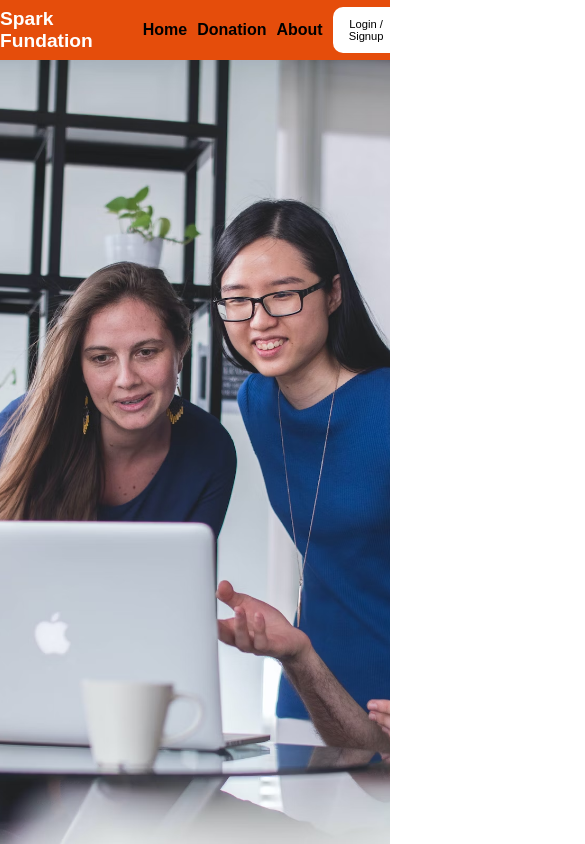
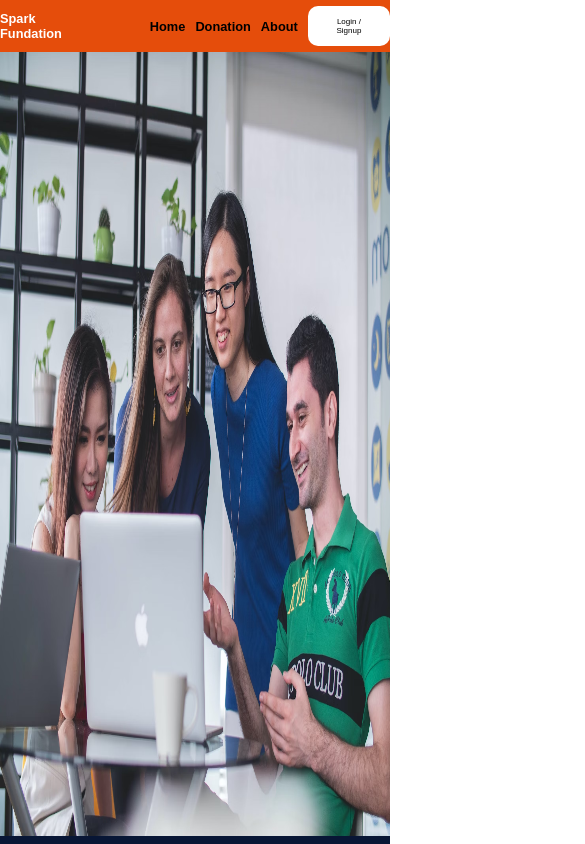
Before and after one commit to juber13/payment_intregation, a website: page frontEnd/index.html in a window 390 px wide. Shown: the top 844 px of the page, 585 px wide, since content can reach past the window. Drawn offline with Linux system fonts and the light colour scheme.

Commit message:
make resposive

```diff
--- a/frontEnd/style.css
+++ b/frontEnd/style.css
@@ -54,9 +54,14 @@ main {
 .justify-between {
   justify-content: space-between;
 }
+
 ul li a{
     color: #000;
     font-weight: bold;
+}
+
+ul li a:hover{
+  color: #fff;
 }
 
 
@@ -77,7 +82,7 @@ ul li a{
 .hero img{
     width: 100%;
     height: 100%;
-    object-fit: cover;
+    object-fit:cover;
     background-size: cover;
 }
 
@@ -128,6 +133,7 @@ ul li a{
   font-size: 6px;
   background-color: #cadef9;
   gap: 0;
+  cursor: pointer;
 }
 
 .pay-now-btn h6{
@@ -174,7 +180,51 @@ hr{
   color: #52647f;
 }
 
+.footer .footer-container ul li:hover{
+  color: #fff;
+  cursor: pointer;
+}
+
 .thunder-img{
   width: 100px;
   mix-blend-mode:screen ;
 }
+
+
+@media screen  and (max-width:780px){
+
+  .header{
+    width: 100%;
+    height: 20px;
+    padding: 1rem 0 1rem 0;
+    margin: 0 auto;
+  }
+
+  .logo{
+    font-size: 0.8rem;
+  }
+
+  .center{
+    font-size: 0.8rem;
+  }
+
+   .hero img{
+    background-size: contain;
+    object-fit: fill;
+   }
+
+   .login-btn{
+    font-size: 0.5rem;
+   }
+
+   .cards-container{
+    flex-direction: column;
+   }
+
+   .footer-container{
+    flex-direction: column;
+    align-items: start;
+   }
+
+
+}
```
